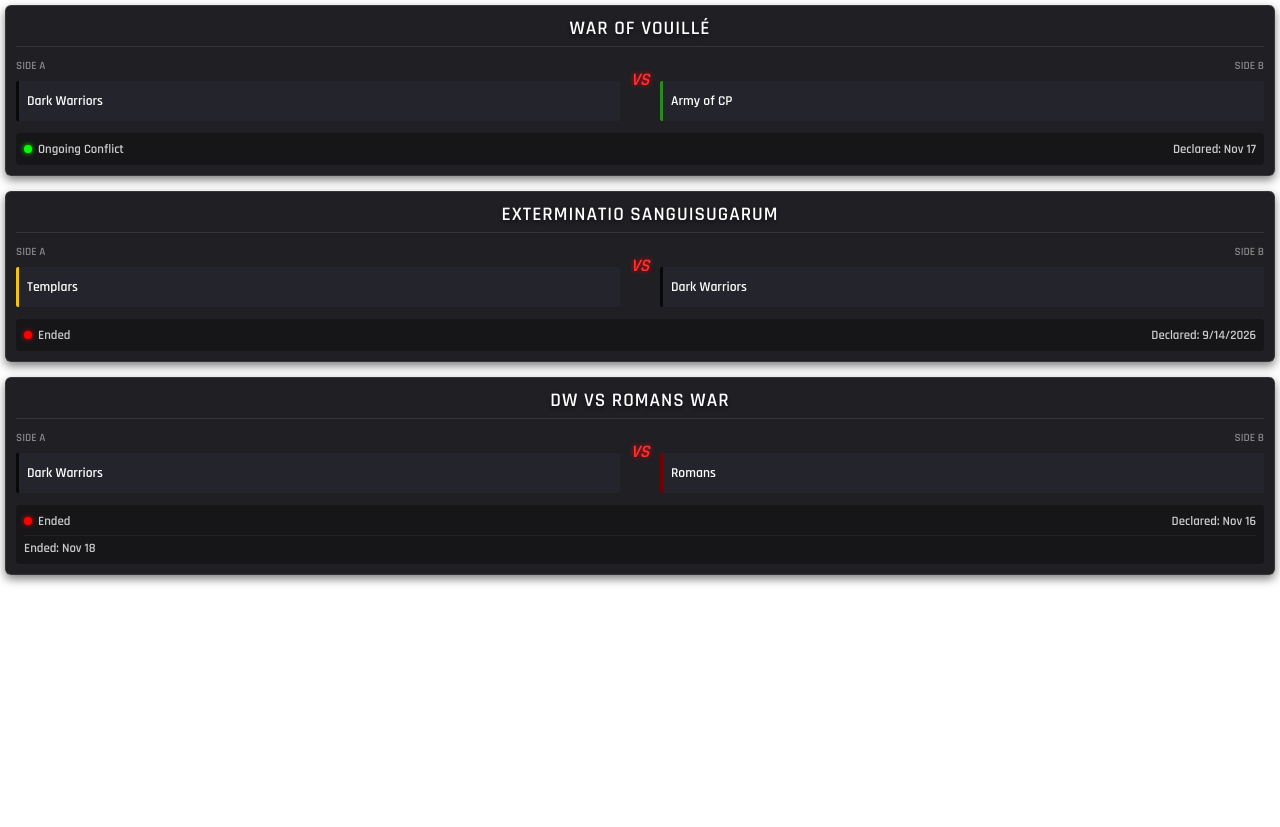
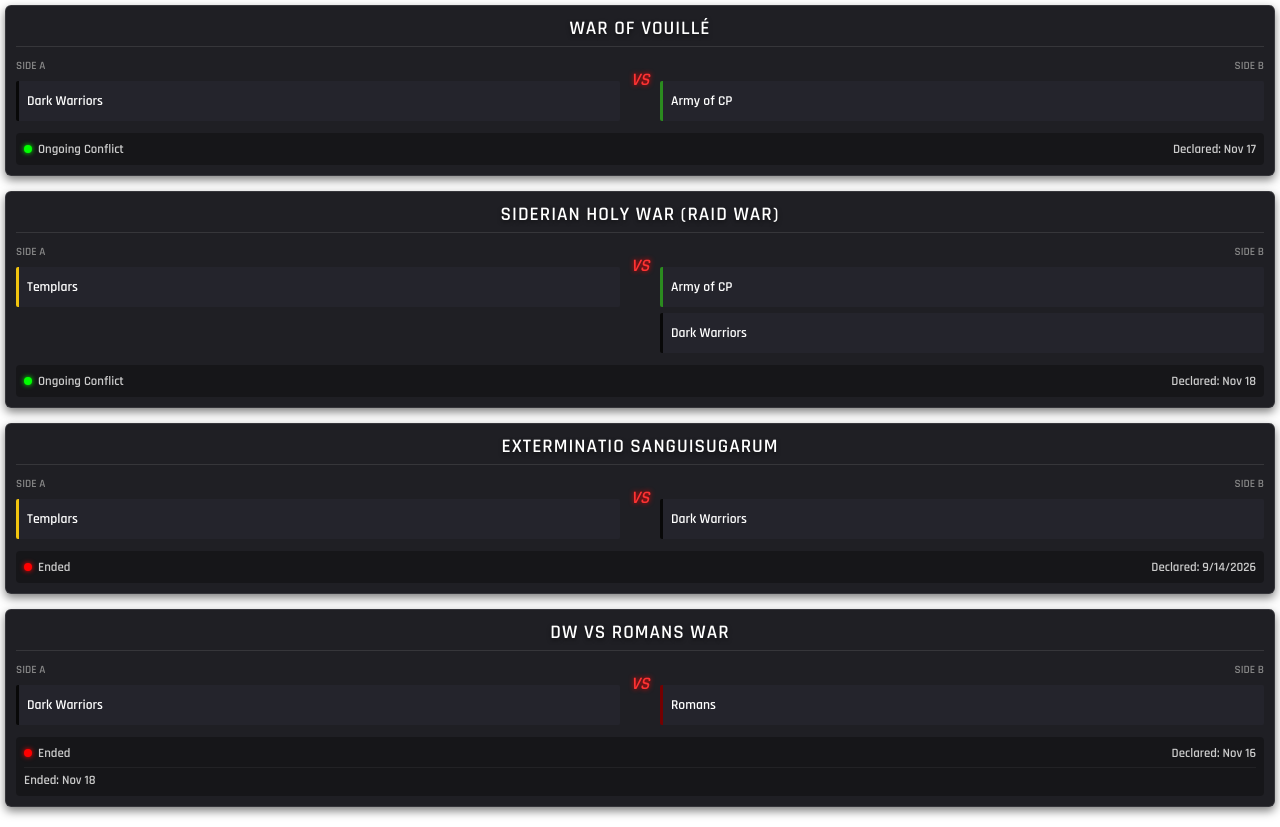
Before and after one commit to df44-1411/CPAMap2026_v1, a plain HTML site: page wars.html in a window 1280 px wide. Before the commit the page ends 800 px from the top, so only its background shows below. Drawn offline with Linux system fonts and the light colour scheme.

Commit message:
Update Wars HTML

```diff
--- a/wars.html
+++ b/wars.html
@@ -199,6 +199,49 @@
             </div>
 
             <div class="war-card">
+                <div class="war-header">Siderian Holy War (Raid War)</div>
+
+                <div class="conflict-zone">
+                    <div class="side-col" style="align-items: flex-start;">
+                        <span style="font-size:0.7rem; color:#888; margin-bottom:2px;">SIDE A</span>
+
+    <div class="army-card-mini" style="border-left-color: #f1c40f;">
+        <span class="army-name">Templars</span>
+        <span class="army-count"></span>
+    </div>
+
+                    </div>
+
+                    <div class="vs-col">VS</div>
+
+                    <div class="side-col" style="align-items: flex-end;">
+                        <span style="font-size:0.7rem; color:#888; margin-bottom:2px;">SIDE B</span>
+
+    <div class="army-card-mini" style="border-left-color: #2b8b1f;">
+        <span class="army-name">Army of CP</span>
+        <span class="army-count"></span>
+    </div>
+
+    <div class="army-card-mini" style="border-left-color: #080808;">
+        <span class="army-name">Dark Warriors</span>
+        <span class="army-count"></span>
+    </div>
+
+                    </div>
+                </div>
+
+                <div class="war-footer">
+
+            <div class="footer-row">
+                <span><span class="status-dot" style="background-color: #00ff00; color: #00ff00;"></span>Ongoing Conflict</span>
+                <span>Declared: Nov 18</span>
+            </div>
+
+
+                </div>
+            </div>
+
+            <div class="war-card">
                 <div class="war-header">Exterminatio Sanguisugarum</div>
 
                 <div class="conflict-zone">
```
